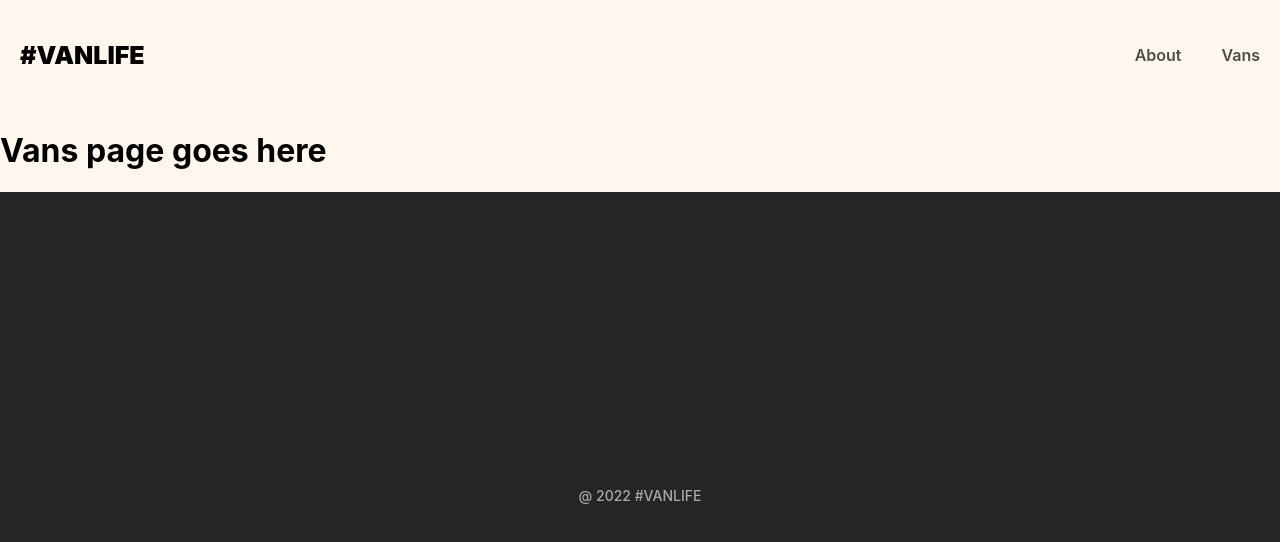
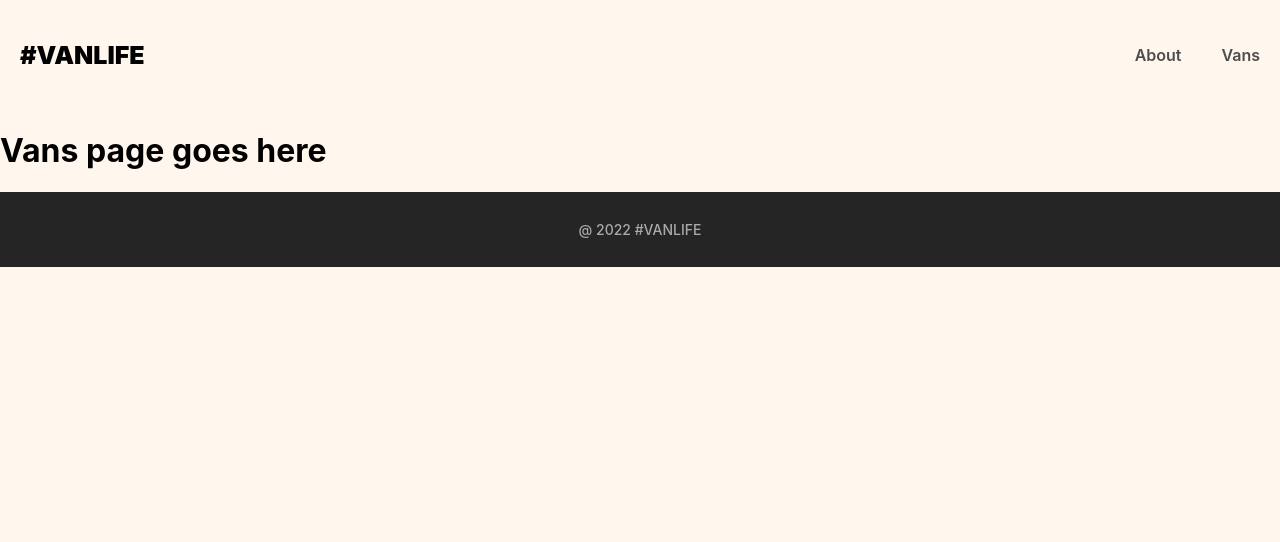
Before and after one commit to codingmaniac227/vanlife, a React (Vite) app: page /vans in a window 1280 px wide. Shown: the top 542 px of the page. Built offline with nearby package versions, Linux system fonts and the light colour scheme; what miragejs would draw is missing.

Commit message:
styles(Footer): remove flex grow so home content can take view space instead

```diff
--- a/styles/footer.css
+++ b/styles/footer.css
@@ -7,5 +7,4 @@ footer {
     color: #AAAAAA;
     font-size: 0.875rem;
     font-weight: 500;
-    flex-grow: 1;
 }
```
